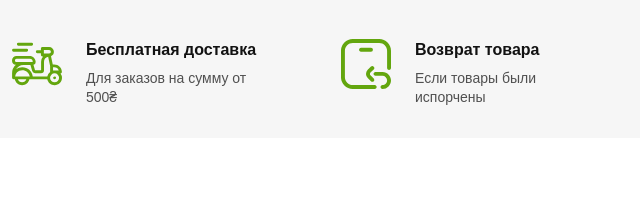
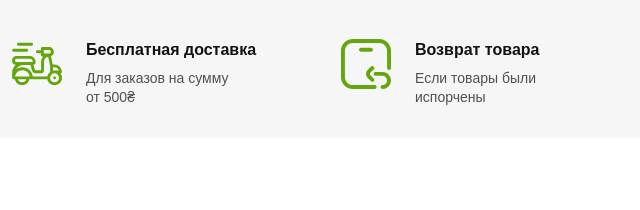
Before and after one commit to Yuri3K/freshokDev, a plain HTML site: page index.html in a window 1280 px wide. Shown: the part 767-977 px from the top of the page, 167-807 px from the left. Drawn offline with Linux system fonts and the light colour scheme; a web font is replaced by a local one.

Commit message:
added nbsp in index.html

```diff
--- a/index.html
+++ b/index.html
@@ -1078,7 +1078,7 @@
                             Бесплатная доставка
                         </span>
                         <span class="advantages__descr">
-                            Для заказов на сумму от 500<span class="currency">₴</span>
+                            Для заказов на сумму от&nbsp;500<span class="currency">₴</span>
                         </span>
                     </li>
                     <li class="advantages__item advantages__item--return">
```
